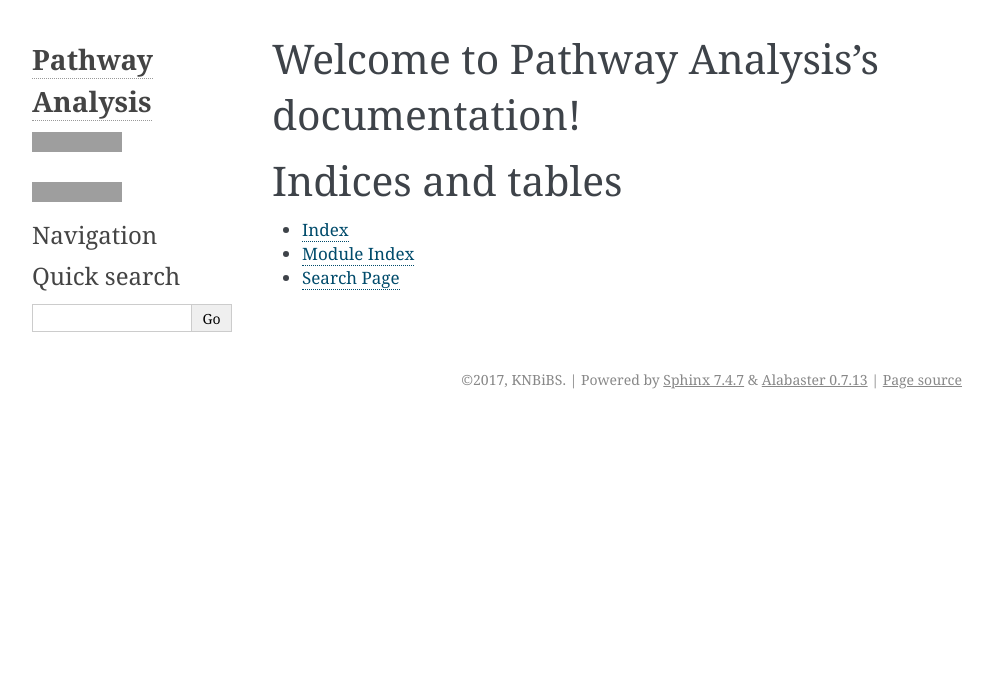
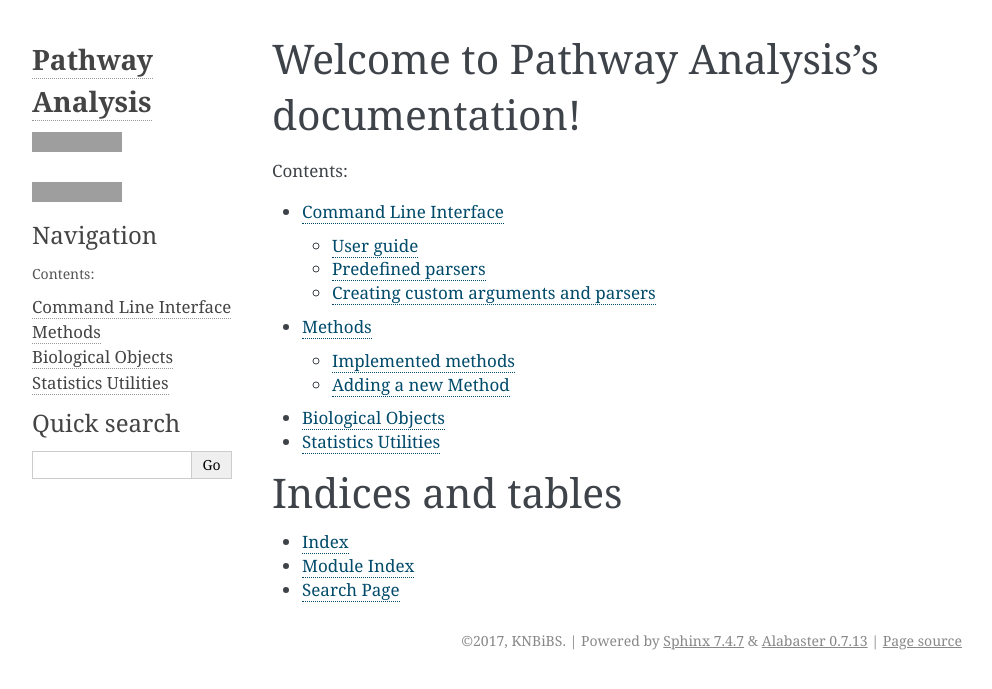
Before and after one commit to kn-bibs/pathways-analysis, a Sphinx documentation site: the page built from docs/index.rst, in a window 1280 px wide. Shown: the top 689 px of the page, without its empty margins (148-1140 px from the left). Built offline with Sphinx 7.4.7, drawn with Linux system fonts in a browser that asks for light colours; grey boxes are pictures that could not be loaded.

Commit message:
Add docs entries to toctree, add more docs & fix formatting

```diff
--- /dev/null
+++ b/docs/command_line.rst
@@ -0,0 +1,42 @@
+
+**********************
+Command Line Interface
+**********************
+
+
+User guide
+==========
+
+The command line interface has built in help. To display the help, please append `-h` to the program call, for example::
+
+    ./patapy.py -h
+
+The help option responds to arguments your provide, so you can get details about your method of choice with::
+
+    ./patapy.py gsea -h
+
+where gsea is the name of a method;
+likewise, you can display help for any of samples specification options (case/control/data), e.g.::
+
+    ./patapy.py control -h
+
+Predefined parsers
+==================
+
+Parsers are defined in :mod:`command_line.main` module.
+
+.. currentmodule:: command_line.main
+
+.. automodule:: command_line.main
+    :members:
+
+
+Creating custom arguments and parsers
+=====================================
+
+Please use :mod:`command_line.parser` module to create custom parsers and arguments.
+
+.. currentmodule:: command_line.parser
+
+.. automodule:: command_line.parser
+    :members:
--- a/docs/index.rst
+++ b/docs/index.rst
@@ -10,6 +10,11 @@ Welcome to Pathway Analysis's documentation!
    :maxdepth: 2
    :caption: Contents:
 
+   command_line
+   methods
+   models
+   stats
+
 
 
 Indices and tables
--- a/docs/methods.rst
+++ b/docs/methods.rst
@@ -1,5 +1,23 @@
-.. automodule:: methods.method
-   :members:
+*******
+Methods
+*******
+
+===================
+Implemented methods
+===================
+
 
 .. automodule:: methods.gsea
    :members:
+
+
+===================
+Adding a new Method
+===================
+
+To implement a new method and integrate it with the Command Line Interface provided by this package, please inherit from :class:`.Method` class.
+
+.. currentmodule:: methods
+
+.. automodule:: methods.method
+    :members:
--- a/docs/models.rst
+++ b/docs/models.rst
@@ -1,2 +1,7 @@
+******************
+Biological Objects
+******************
+
+
 .. automodule:: models
    :members:
--- a/docs/stats.rst
+++ b/docs/stats.rst
@@ -1,2 +1,7 @@
+********************
+Statistics Utilities
+********************
+
+
 .. automodule:: stats
    :members:
```
